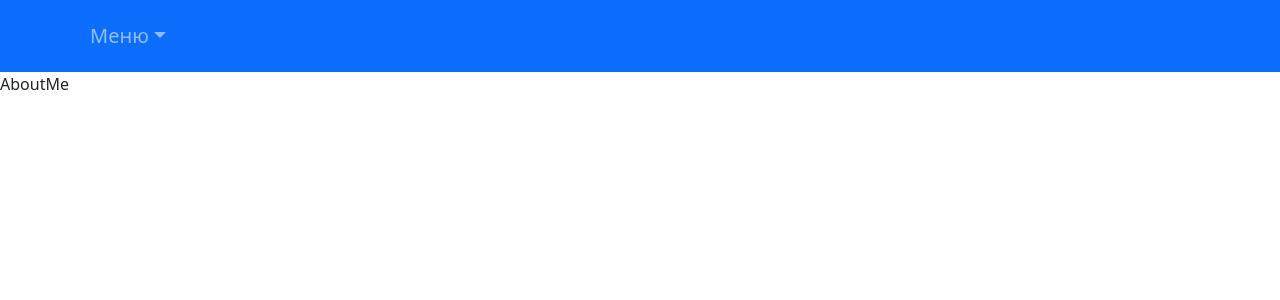
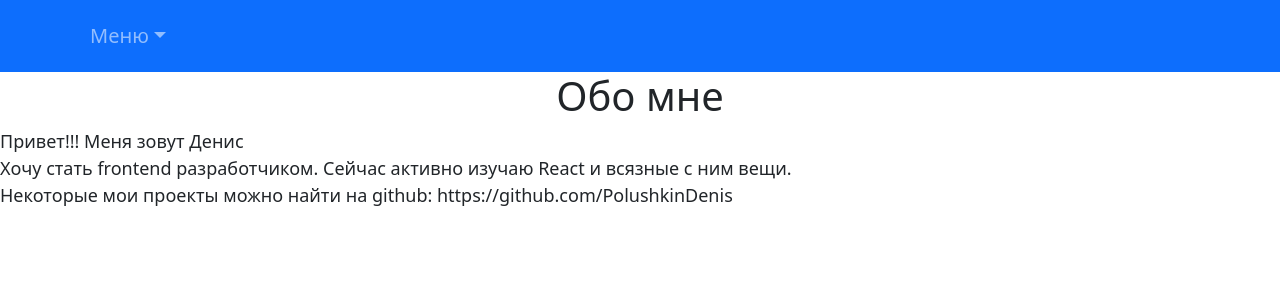
Before and after one commit to PolushkinDenis/gallery, a React (Create React App) app: page /aboutMe in a window 1280 px wide. Shown: the top 300 px of the page. Built offline with nearby package versions, Linux system fonts and the light colour scheme.

Commit message:
страница Обо мне

```diff
--- /dev/null
+++ b/src/components/aboutMe/AboutMe.css
@@ -0,0 +1,7 @@
+.main-about h1{
+    display: flex;
+    justify-content: center;
+}
+.main-about div{
+    font-size: large;
+}
--- a/src/components/aboutMe/AboutMe.jsx
+++ b/src/components/aboutMe/AboutMe.jsx
@@ -1,12 +1,22 @@
 import React from "react";
 import Header from "../header/Header";
+import "./AboutMe.css"
 
 const AboutMe = () => {
   return (
     <div>
       <Header />
-      <main>
-        AboutMe
+      <main className="main-about">
+        <h1>Обо мне</h1>
+        <div>
+          Привет!!! Меня зовут Денис
+        </div>
+        <div>
+          Хочу стать frontend разработчиком. Сейчас активно изучаю React и всязные с ним вещи.
+        </div>
+        <div>
+          Некоторые мои проекты можно найти на github: https://github.com/PolushkinDenis
+        </div>
       </main>
     </div>
   );
--- a/src/components/header/Header.css
+++ b/src/components/header/Header.css
@@ -8,7 +8,7 @@
     flex-direction: row;
 }
 .user-info div{
-    margin-left: 3px;
+    margin: 3px;
 }
 .user-email{
     margin-left: 10px;
```
Also changed, not shown: src/components/gallery/Gallery.jsx (+0 -7 lines), src/components/header/Header.jsx (+2 -6 lines).
